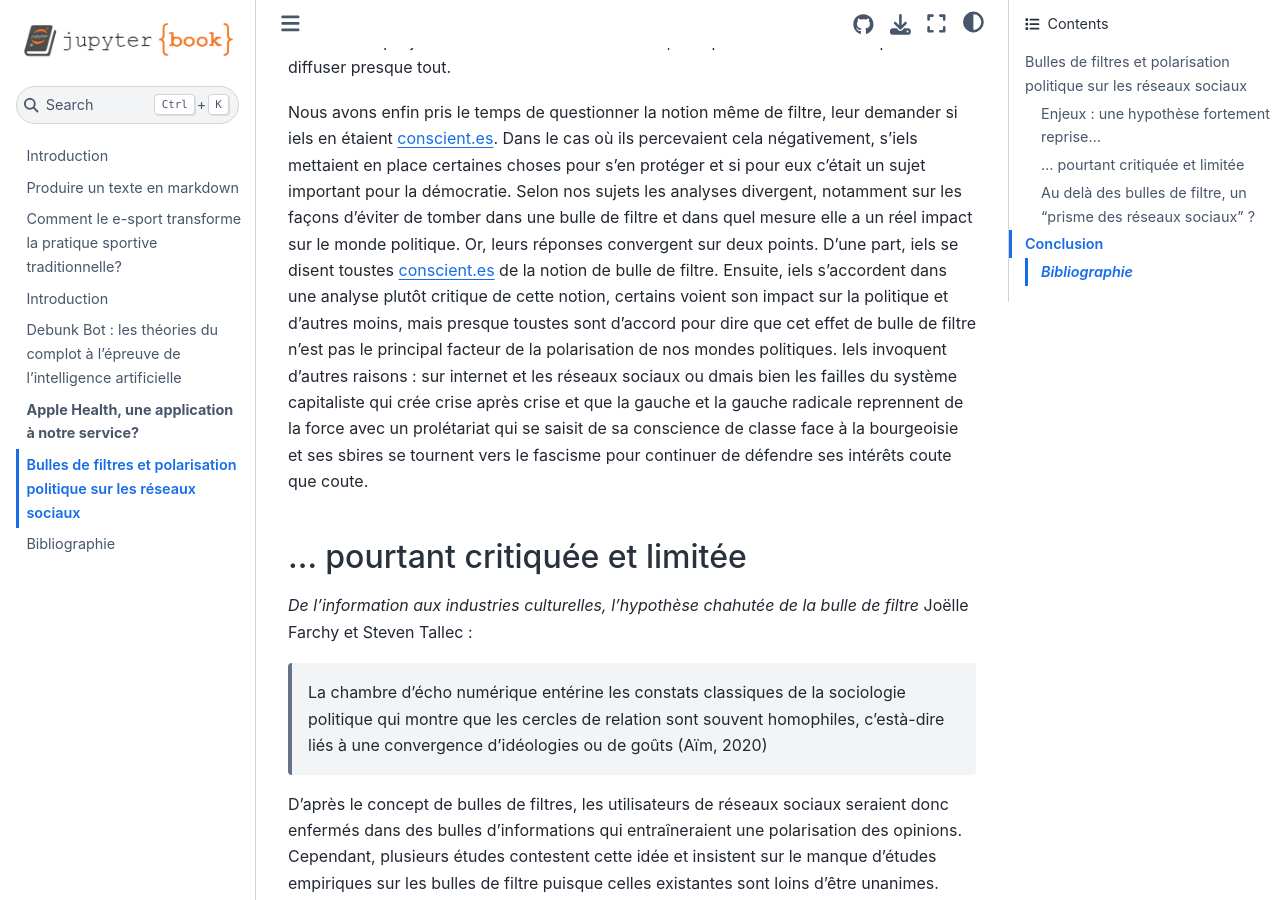
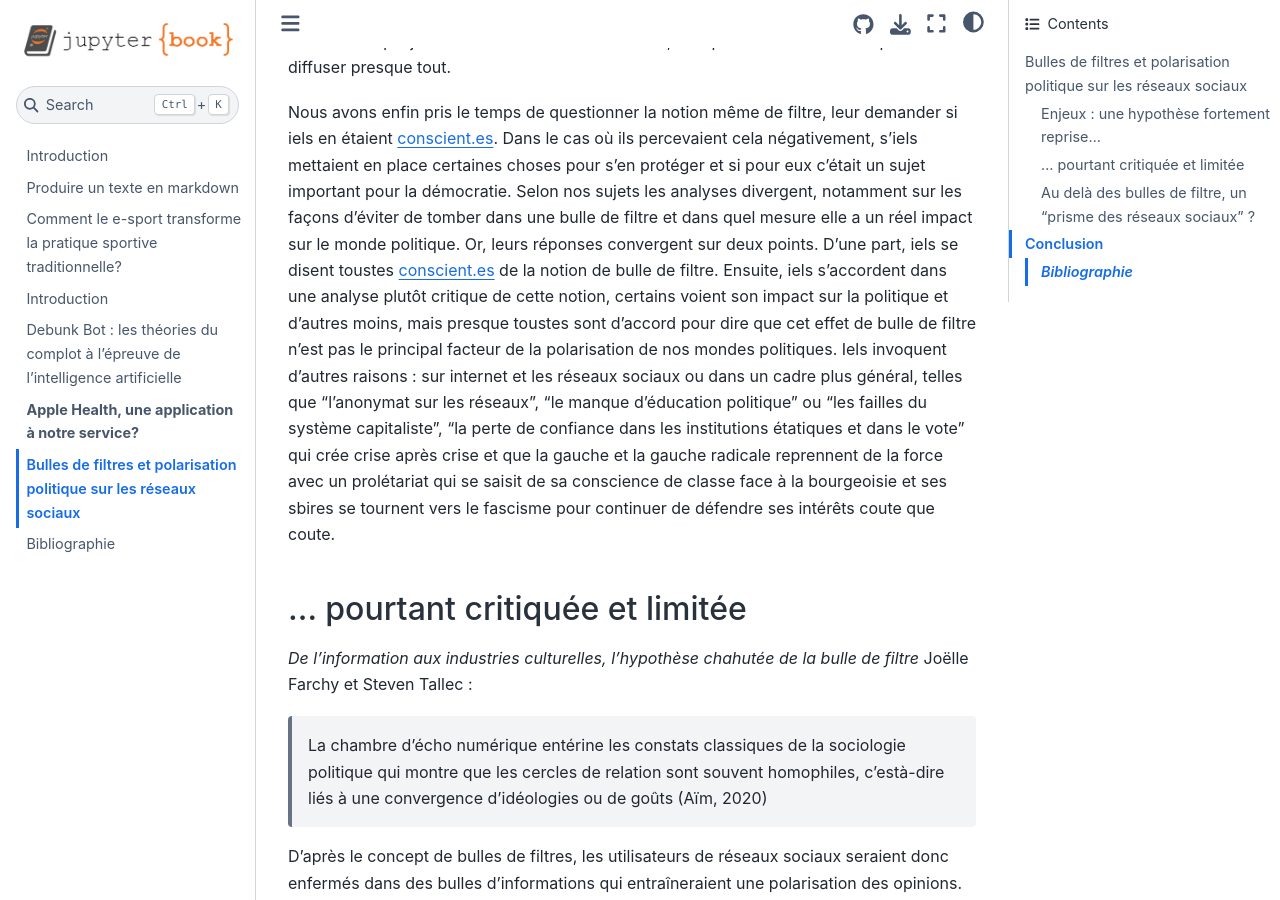
Before and after one commit to luneauaymeric/digital_culture_collective_page_g6, a Jupyter Book: the page built from bubbles/bulles_de_filtre.md, in a window 1280 px wide and 900 px high, scrolled down 3300 px. Built offline with Jupyter Book 1.0.4 settings and Sphinx 7.4.7 and the Sphinx Book theme 1.1.4, drawn with Linux system fonts in a browser that asks for light colours; some of the changed lines change nothing that is shown.

Commit message:
bubbles/bulles_de_filtre.md updated from https://stackedit.io/

```diff
--- a/bubbles/bulles_de_filtre.md
+++ b/bubbles/bulles_de_filtre.md
@@ -35,7 +35,7 @@
 
 Ainsi, pour une majorité, les réseaux sociaux viennent appuyer des connaissances, issues souvent de cours ou de livres, en diffusant les dernières nouvelles et images de Gaza ou des territoires occupés. Lorsque nous les avons interrogé. es sur leur façon de concevoir le lien entre réseaux sociaux et politique, nombre d’entre eux expriment justement un certain enthousiasme vis-à-vis de l’existence des réseaux sociaux car iels peuvent y retrouver des informations qui ne sont pas nécessairement disponibles ailleurs, comme par exemple les témoignages en direct de palestinien. nes et des nouvelles plus régulières ou détaillées que dans la presse traditionnelle. Un autre point qui revient souvent est justement une certaine forme de défiance envers ces médias traditionnels. Une majorité des personnes interrogées consulte tout de même de façon quelque peu régulière mais toustes se disent consciencent.es des biais des médias et cherchent à compléter un certain manque justement sur les réseaux sociaux, où il paraît indéniablement possible de diffuser presque tout.
 
-Nous avons enfin pris le temps de questionner la notion même de filtre, leur demander si iels en étaient conscient.es. Dans le cas où ils percevaient cela négativement, s’iels mettaient en place certaines choses pour s’en protéger et si pour eux c’était un sujet important pour la démocratie. Selon nos sujets les analyses divergent, notamment sur les façons d’éviter de tomber dans une bulle de filtre et dans quel mesure elle a un réel impact sur le monde politique. Or, leurs réponses convergent sur deux points. D'une part, iels se disent toustes conscient.es de la notion de bulle de filtre. Ensuite, iels s’accordent dans une analyse plutôt critique de cette notion, certains voient son impact sur la politique et d’autres moins, mais presque toustes sont d’accord pour dire que cet effet de bulle de filtre n’est pas le principal facteur de la polarisation de nos mondes politiques. Iels invoquent d'autres raisons : sur internet et les réseaux sociaux ou dmais bien les failles du système capitaliste qui crée crise après crise et que la gauche et la gauche radicale reprennent de la force avec un prolétariat qui se saisit de sa conscience de classe face à la bourgeoisie et ses sbires se tournent vers le fascisme pour continuer de défendre ses intérêts coute que coute.
+Nous avons enfin pris le temps de questionner la notion même de filtre, leur demander si iels en étaient conscient.es. Dans le cas où ils percevaient cela négativement, s’iels mettaient en place certaines choses pour s’en protéger et si pour eux c’était un sujet important pour la démocratie. Selon nos sujets les analyses divergent, notamment sur les façons d’éviter de tomber dans une bulle de filtre et dans quel mesure elle a un réel impact sur le monde politique. Or, leurs réponses convergent sur deux points. D'une part, iels se disent toustes conscient.es de la notion de bulle de filtre. Ensuite, iels s’accordent dans une analyse plutôt critique de cette notion, certains voient son impact sur la politique et d’autres moins, mais presque toustes sont d’accord pour dire que cet effet de bulle de filtre n’est pas le principal facteur de la polarisation de nos mondes politiques. Iels invoquent d'autres raisons : sur internet et les réseaux sociaux ou dans un cadre plus général, telles que "l'anonymat sur les réseaux", "le manque d'éducation politique" ou "les failles du système capitaliste", "la perte de confiance dans les institutions étatiques et dans le vote" qui crée crise après crise et que la gauche et la gauche radicale reprennent de la force avec un prolétariat qui se saisit de sa conscience de classe face à la bourgeoisie et ses sbires se tournent vers le fascisme pour continuer de défendre ses intérêts coute que coute.
 
 ## ... pourtant critiquée et limitée
 *De l’information aux industries culturelles, l’hypothèse chahutée de la bulle de filtre* Joëlle Farchy et Steven Tallec :
@@ -137,7 +137,7 @@
 [^]: Zuiderveen Borgesius et al., « Should We Worry about Filter Bubbles? »
 
 <!--stackedit_data:
-eyJoaXN0b3J5IjpbLTEwMTg5MDA1MTksLTExMzE4NjMyNTYsLT
-E0MTM4MjkzMCwtMTQzMjU2MTEyLDE1Nzc4NjM1MTQsNjUwNDE4
-NzcwLC0xODU4Njk0NzQ2XX0=
+eyJoaXN0b3J5IjpbMjAzNDMwMjcxLC0xMTMxODYzMjU2LC0xND
+EzODI5MzAsLTE0MzI1NjExMiwxNTc3ODYzNTE0LDY1MDQxODc3
+MCwtMTg1ODY5NDc0Nl19
 -->
```
